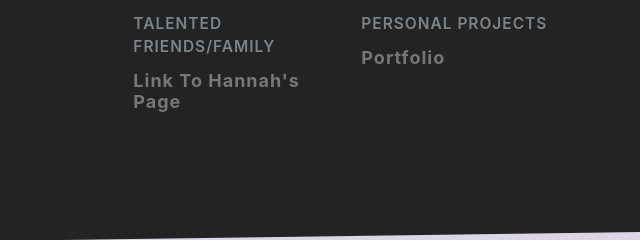
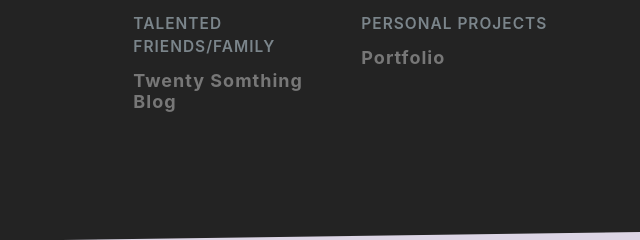
Before and after one commit to mintercode/Knockknock1, a website: page Skills.html in a window 1280 px wide. Shown: the part 1595-1835 px from the top of the page, 412-1052 px from the left. Drawn offline with nearby package versions, Linux system fonts and the light colour scheme.

Commit message:
text edits

```diff
--- a/Skills.html
+++ b/Skills.html
@@ -102,7 +102,7 @@
           </header>
           <div class="collapsible__content">
             <ul class="list">
-              <li><a href="">Link To Hannah's Page</a></li>
+              <li><a href="">Twenty Somthing Blog</a></li>
 
             </ul>
           </div>
```
